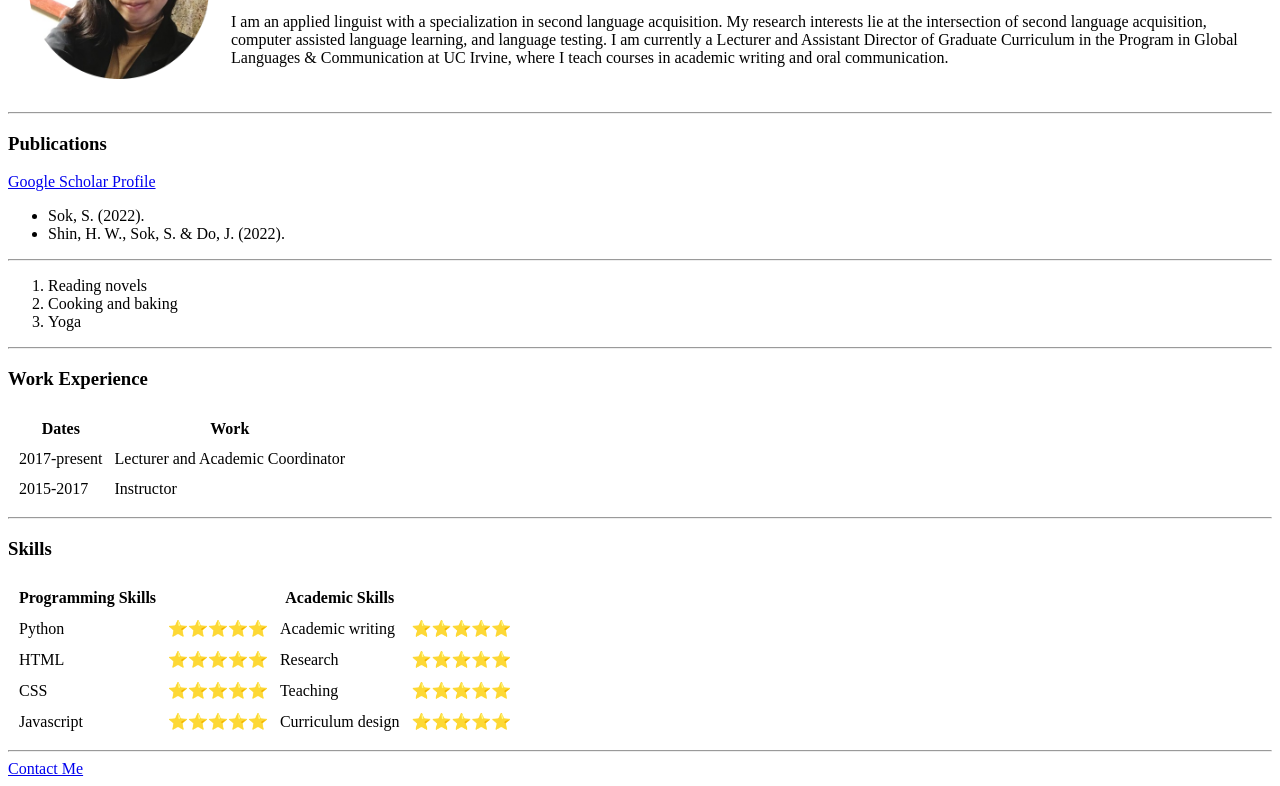
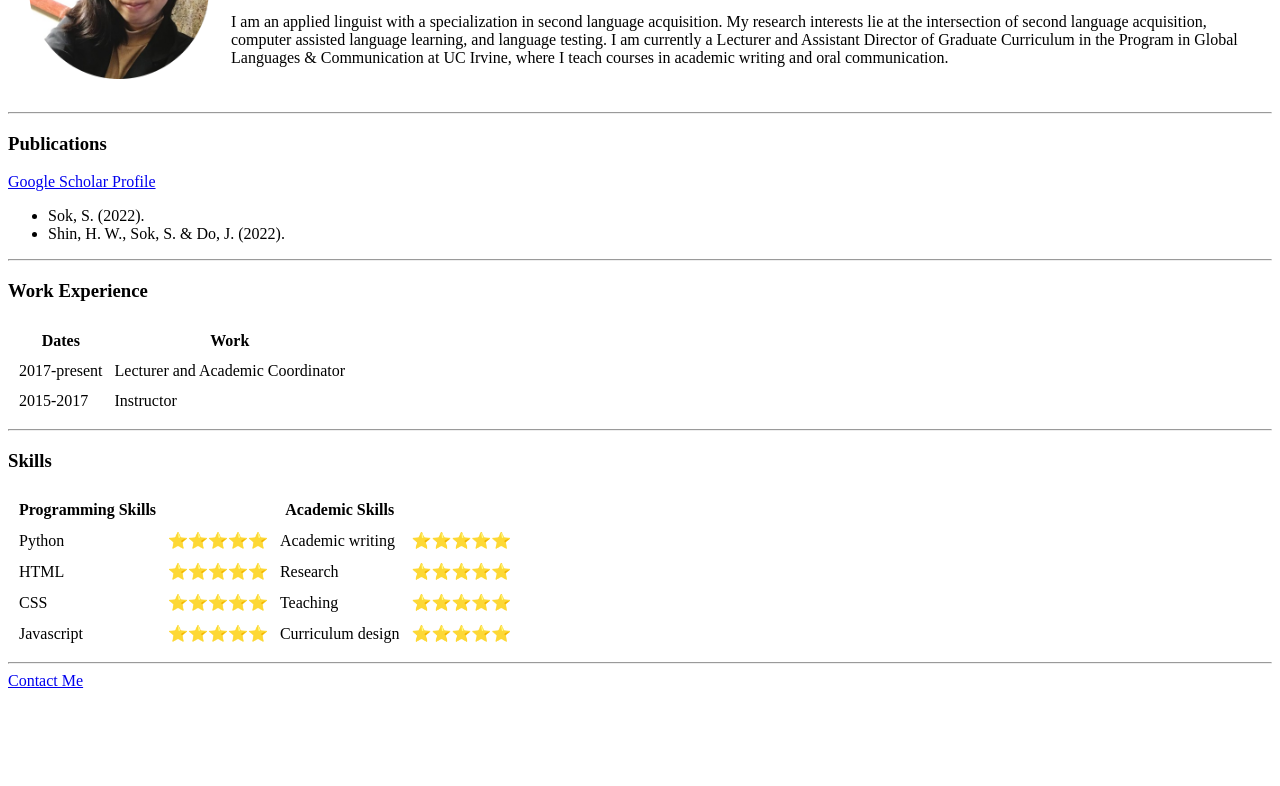
Before and after one commit to sarahsok/cv, a plain HTML site: page index.html in a window 1280 px wide. Shown: the part 130-916 px from the top of the page. After the commit the page ends 828 px from the top, so only its background shows below. Drawn offline with Linux system fonts and the light colour scheme.

Commit message:
add revised index file

```diff
--- a/index.html
+++ b/index.html
@@ -30,12 +30,6 @@
     <li>Sok, S. (2022).</li>
     <li>Shin, H. W., Sok, S. & Do, J. (2022).</li>
   </ul>
-  <hr>
-  <ol>
-    <li>Reading novels</li>
-    <li>Cooking and baking</li>
-    <li>Yoga</li>
-  </ol>
   <hr>
   <h3>Work Experience</h3>
 
```
